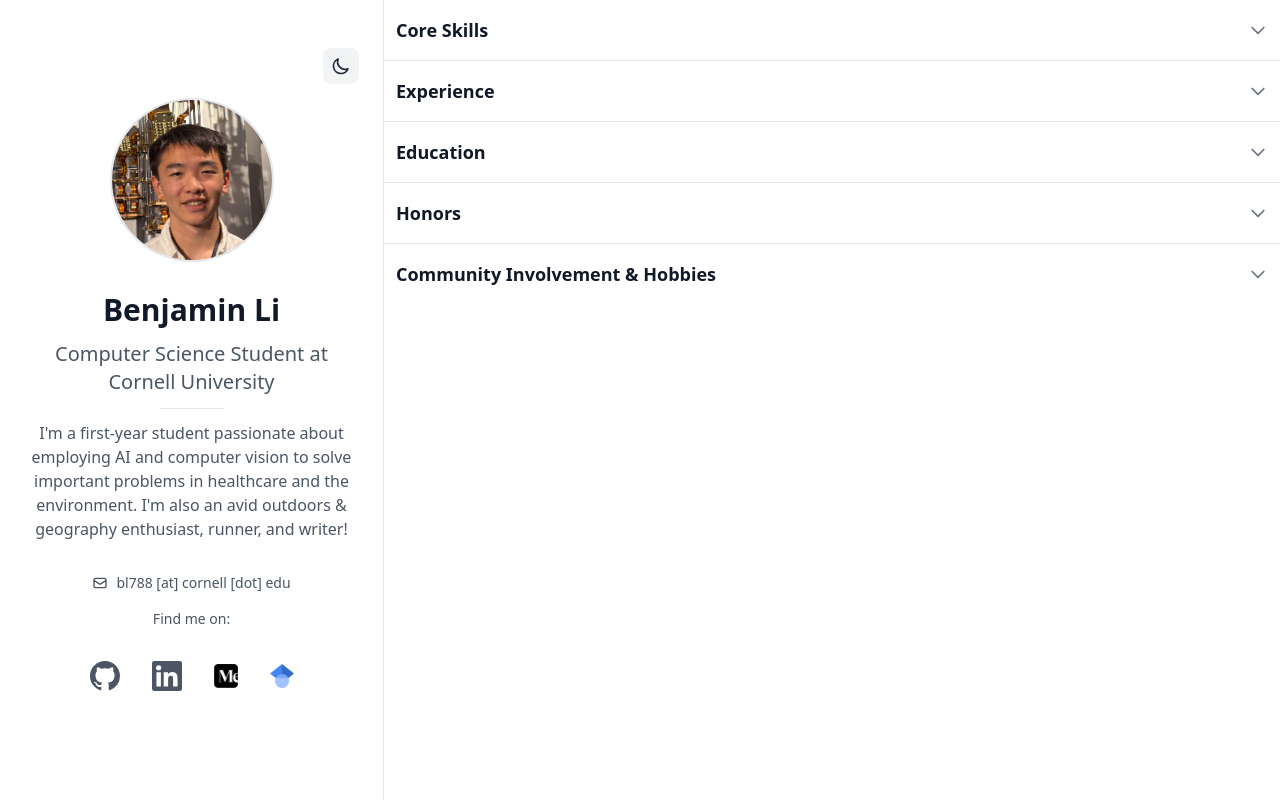
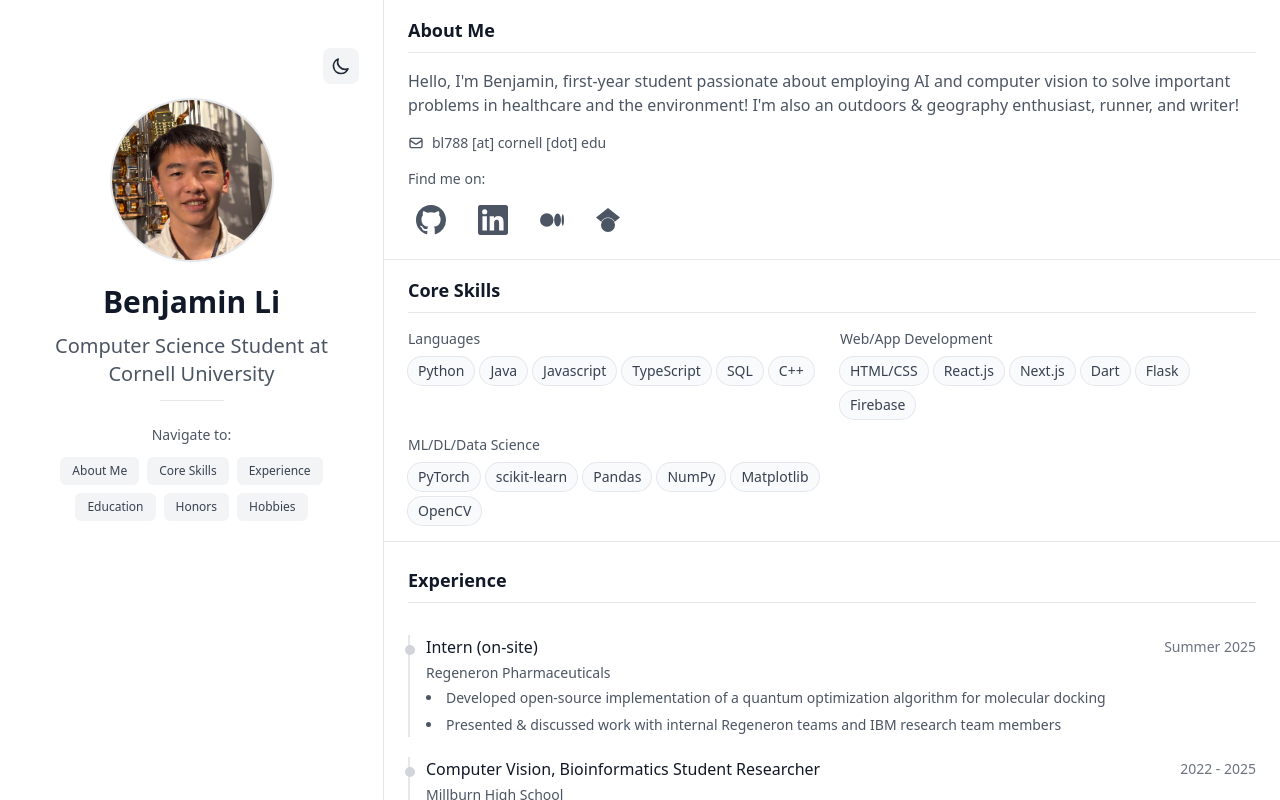
Before and after one commit to 25benjaminli/ben-website, a Next.js app: page / in a window 1280 px wide. Shown: the top 800 px of the page. Built offline with nearby package versions, Linux system fonts and the light colour scheme.

Commit message:
updates to nav and organization

```diff
--- /dev/null
+++ b/app/components/AboutSection.tsx
@@ -0,0 +1,77 @@
+const AboutSection = () => {
+	return (
+		<div className="pt-2 pb-4 bg-white dark:bg-gray-900 px-6">
+			<div className="space-y-4">
+				<p className="text-sm md:text-base text-gray-600 dark:text-gray-400 leading-relaxed">
+					Hello, I'm Benjamin, first-year student passionate about employing AI and computer vision to solve important problems in healthcare and the environment!
+					I'm also an outdoors & geography enthusiast, runner, and writer!
+				</p>
+
+				<div className="space-y-4">
+					{/* Contact Info */}
+					<div className="flex items-center space-x-2">
+						<svg className="w-4 h-4 text-gray-600 dark:text-gray-400" viewBox="0 0 24 24" fill="none" stroke="currentColor" strokeWidth="2">
+							<path d="M3 8l7.89 5.26a2 2 0 002.22 0L21 8M5 19h14a2 2 0 002-2V7a2 2 0 00-2-2H5a2 2 0 00-2 2v10a2 2 0 002 2z" />
+						</svg>
+						<p className="text-sm text-gray-600 dark:text-gray-400">
+							bl788 [at] cornell [dot] edu
+						</p>
+					</div>
+
+					{/* Social Links */}
+					<div>
+						<p className="text-sm text-gray-600 dark:text-gray-400 mb-2">
+							Find me on:
+						</p>
+						<div className="flex items-center space-x-4">
+							<a
+								href="https://github.com/25benjaminli"
+								target="_blank"
+								rel="noopener noreferrer"
+								className="p-2 text-gray-600 dark:text-gray-400 hover:text-gray-900 dark:hover:text-white"
+							>
+								<svg viewBox="0 0 24 24" width="30" height="30" fill="currentColor">
+									<path d="M12 0C5.37 0 0 5.37 0 12c0 5.31 3.435 9.795 8.205 11.385.6.105.825-.255.825-.57 0-.285-.015-1.23-.015-2.235-3.015.555-3.795-.735-4.035-1.41-.135-.345-.72-1.41-1.23-1.695-.42-.225-1.02-.78-.015-.795.945-.015 1.62.87 1.845 1.23 1.08 1.815 2.805 1.305 3.495.99.105-.78.42-1.305.765-1.605-2.67-.3-5.46-1.335-5.46-5.925 0-1.305.465-2.385 1.23-3.225-.12-.3-.54-1.53.12-3.18 0 0 1.005-.315 3.3 1.23.96-.27 1.98-.405 3-.405s2.04.135 3 .405c2.295-1.56 3.3-1.23 3.3-1.23.66 1.65.24 2.88.12 3.18.765.84 1.23 1.905 1.23 3.225 0 4.605-2.805 5.625-5.475 5.925.435.375.81 1.095.81 2.22 0 1.605-.015 2.895-.015 3.3 0 .315.225.69.825.57A12.02 12.02 0 0024 12c0-6.63-5.37-12-12-12z" />
+								</svg>
+							</a>
+							<a
+								href="https://www.linkedin.com/in/benjamin-li-613a16230/"
+								target="_blank"
+								rel="noopener noreferrer"
+								className="p-2 text-gray-600 dark:text-gray-400 hover:text-gray-900 dark:hover:text-white"
+							>
+								<svg viewBox="0 0 24 24" width="30" height="30" fill="currentColor">
+									<path d="M20.447 20.452h-3.554v-5.569c0-1.328-.027-3.037-1.852-3.037-1.853 0-2.136 1.445-2.136 2.939v5.667H9.351V9h3.414v1.561h.046c.477-.9 1.637-1.85 3.37-1.85 3.601 0 4.267 2.37 4.267 5.455v6.286zM5.337 7.433a2.062 2.062 0 01-2.063-2.065 2.064 2.064 0 112.063 2.065zm1.782 13.019H3.555V9h3.564v11.452zM22.225 0H1.771C.792 0 0 .774 0 1.729v20.542C0 23.227.792 24 1.771 24h20.451C23.2 24 24 23.227 24 22.271V1.729C24 .774 23.2 0 22.222 0h.003z" />
+								</svg>
+							</a>
+
+							<a
+								href="https://medium.com/@25benjaminli/"
+								target="_blank"
+								rel="noopener noreferrer"
+								className="p-2 text-gray-600 dark:text-gray-400 hover:text-gray-900 dark:hover:text-white"
+							>
+								<svg viewBox="0 0 24 24" width="24" height="24" fill="currentColor">
+									<path d="M13.54 12a6.8 6.8 0 01-6.77 6.82A6.8 6.8 0 010 12a6.8 6.8 0 016.77-6.82A6.8 6.8 0 0113.54 12zM20.96 12c0 3.54-1.51 6.42-3.38 6.42-1.87 0-3.39-2.88-3.39-6.42s1.52-6.42 3.39-6.42 3.38 2.88 3.38 6.42M24 12c0 3.17-.53 5.75-1.19 5.75-.66 0-1.19-2.58-1.19-5.75s.53-5.75 1.19-5.75S24 8.83 24 12z"/>
+								</svg>
+							</a>
+
+							<a
+								href="https://scholar.google.com/citations?user=JRj8RfIAAAAJ&hl=en"
+								target="_blank"
+								rel="noopener noreferrer"
+								className="p-2 text-gray-600 dark:text-gray-400 hover:text-gray-900 dark:hover:text-white"
+							>
+								<svg viewBox="0 0 24 24" width="24" height="24" fill="currentColor">
+									<path d="M5.242 13.769L0 9.5 12 0l12 9.5-5.242 4.269C17.548 11.249 14.978 9.5 12 9.5c-2.977 0-5.548 1.748-6.758 4.269zM12 10a7 7 0 1 0 0 14 7 7 0 0 0 0-14z"/>
+								</svg>
+							</a>
+						</div>
+					</div>
+				</div>
+			</div>
+		</div>
+	);
+};
+
+export default AboutSection;
--- a/app/components/HonorsSection.tsx
+++ b/app/components/HonorsSection.tsx
@@ -47,7 +47,7 @@ const HonorsSection = () => {
 	];
 
 	return (
-		<div className="py-6 bg-white dark:bg-gray-900 px-6">
+		<div className="pt-2 pb-4 bg-white dark:bg-gray-900 px-6">
 			<div className="space-y-4 ">
 				{/* <div>
 					<h3 className="text-lg font-semibold text-gray-900 dark:text-white text-center md:text-left">Selected Honors & Awards</h3>
--- a/app/components/ProfileSection.tsx
+++ b/app/components/ProfileSection.tsx
@@ -1,7 +1,20 @@
 import Image from 'next/image';
 import { ThemeToggle } from './ThemeToggle';
 
-const ProfileSection = () => {
+interface ProfileSectionProps {
+	scrollToSection: (sectionId: string) => void;
+}
+
+const ProfileSection = ({ scrollToSection }: ProfileSectionProps) => {
+	const navigationItems = [
+		{ key: 'about', label: 'About Me' },
+		{ key: 'skills', label: 'Core Skills' },
+		{ key: 'experience', label: 'Experience' },
+		{ key: 'education', label: 'Education' },
+		{ key: 'honors', label: 'Honors' },
+		{ key: 'hobbies', label: 'Hobbies' }
+	];
+
 	return (
 		<div className="w-full py-8 md:py-0 bg-white dark:bg-gray-900 px-6 sm:pt-0">
 			{/* Theme Toggle Button */}
@@ -9,7 +22,7 @@ const ProfileSection = () => {
 				<ThemeToggle />
 			</div>
 
-			<div className="space-y-8 text-center">
+			<div className="space-y-6 text-center">
 				<div className="relative w-28 md:w-40 h-28 md:h-40 mx-auto">
 					<div className="relative w-full h-full rounded-full overflow-hidden ring-2 ring-gray-200 dark:ring-gray-700">
 						<Image src="/portrait.jpg" alt="Profile" fill className="object-cover" priority />
@@ -20,71 +33,21 @@ const ProfileSection = () => {
 					<h1 className="text-2xl md:text-3xl font-bold text-gray-900 dark:text-white">Benjamin Li</h1>
 					<h2 className="text-lg md:text-xl text-gray-600 dark:text-gray-400">Computer Science Student at Cornell University</h2>
 					<div className="h-px w-16 bg-gray-200 dark:bg-gray-700 mx-auto my-4" />
-					<p className="text-sm md:text-base text-gray-600 dark:text-gray-400 max-w-xs mx-auto leading-relaxed">
-						I'm a first-year student passionate about employing AI and computer vision to solve important problems in healthcare and the environment.
-						I'm also an avid outdoors & geography enthusiast, runner, and writer!
-						{/* <br/> */}
-						<br/>
-						{/* See my full resume here: <a href="/Benjamin_Li_Resume.pdf" target="_blank" className="text-blue-600 dark:text-blue-400 hover:underline">Benjamin_Li_Resume.pdf</a> */}
-					</p>
 				</div>
 
-				<div className="space-y-4">
-					{/* Contact Info */}
-					<div className="flex items-center justify-center space-x-2">
-						<svg className="w-4 h-4 text-gray-600 dark:text-gray-400" viewBox="0 0 24 24" fill="none" stroke="currentColor" strokeWidth="2">
-							<path d="M3 8l7.89 5.26a2 2 0 002.22 0L21 8M5 19h14a2 2 0 002-2V7a2 2 0 00-2-2H5a2 2 0 00-2 2v10a2 2 0 002 2z" />
-						</svg>
-						<p className = "text-sm text-gray-600 dark:text-gray-400">
-							bl788 [at] cornell [dot] edu
-						</p>
-					</div>
-
-					{/* Social Links */}
-					<p className = "text-sm text-gray-600 dark:text-gray-400">
-						Find me on:
-					</p>
-					<div className="flex items-center justify-center space-x-4 pt-2">
-						<a
-							href="https://github.com/25benjaminli"
-							target="_blank"
-							rel="noopener noreferrer"
-							className="p-2 text-gray-600 dark:text-gray-400 hover:text-gray-900 dark:hover:text-white"
-						>
-							<svg viewBox="0 0 24 24" width="30" height="30" fill="currentColor">
-								<path d="M12 0C5.37 0 0 5.37 0 12c0 5.31 3.435 9.795 8.205 11.385.6.105.825-.255.825-.57 0-.285-.015-1.23-.015-2.235-3.015.555-3.795-.735-4.035-1.41-.135-.345-.72-1.41-1.23-1.695-.42-.225-1.02-.78-.015-.795.945-.015 1.62.87 1.845 1.23 1.08 1.815 2.805 1.305 3.495.99.105-.78.42-1.305.765-1.605-2.67-.3-5.46-1.335-5.46-5.925 0-1.305.465-2.385 1.23-3.225-.12-.3-.54-1.53.12-3.18 0 0 1.005-.315 3.3 1.23.96-.27 1.98-.405 3-.405s2.04.135 3 .405c2.295-1.56 3.3-1.23 3.3-1.23.66 1.65.24 2.88.12 3.18.765.84 1.23 1.905 1.23 3.225 0 4.605-2.805 5.625-5.475 5.925.435.375.81 1.095.81 2.22 0 1.605-.015 2.895-.015 3.3 0 .315.225.69.825.57A12.02 12.02 0 0024 12c0-6.63-5.37-12-12-12z" />
-							</svg>
-						</a>
-						<a
-							href="https://www.linkedin.com/in/benjamin-li-613a16230/"
-							target="_blank"
-							rel="noopener noreferrer"
-							className="p-2 text-gray-600 dark:text-gray-400 hover:text-gray-900 dark:hover:text-white"
-						>
-							<svg viewBox="0 0 24 24" width="30" height="30" fill="currentColor">
-								<path d="M20.447 20.452h-3.554v-5.569c0-1.328-.027-3.037-1.852-3.037-1.853 0-2.136 1.445-2.136 2.939v5.667H9.351V9h3.414v1.561h.046c.477-.9 1.637-1.85 3.37-1.85 3.601 0 4.267 2.37 4.267 5.455v6.286zM5.337 7.433a2.062 2.062 0 01-2.063-2.065 2.064 2.064 0 112.063 2.065zm1.782 13.019H3.555V9h3.564v11.452zM22.225 0H1.771C.792 0 0 .774 0 1.729v20.542C0 23.227.792 24 1.771 24h20.451C23.2 24 24 23.227 24 22.271V1.729C24 .774 23.2 0 22.222 0h.003z" />
-							</svg>
-						</a>
-
-						<a
-							href="https://medium.com/@25benjaminli/"
-							target="_blank"
-							rel="noopener noreferrer"
-							className="p-2 text-gray-600 dark:text-gray-400 hover:text-gray-900 dark:hover:text-white"
-						>
-							{/* add medium_logo.png here */}
-							<Image src="/medium_logo.png" alt="Medium" width={24} height={24} className="object-contain" />
-						</a>
-
-						<a
-							href="https://scholar.google.com/citations?user=JRj8RfIAAAAJ&hl=en"
-							target="_blank"
-							rel="noopener noreferrer"
-							className="p-2 text-gray-600 dark:text-gray-400 hover:text-gray-900 dark:hover:text-white"
-						>
-							{/* add medium_logo.png here */}
-							<Image src="/gscholar_logo.png" alt="Google Scholar" width={24} height={24} className="object-contain" />
-						</a>
+				{/* Navigation Buttons */}
+				<div className="space-y-3">
+					<p className="text-sm text-gray-600 dark:text-gray-400">Navigate to:</p>
+					<div className="flex flex-wrap gap-2 justify-center">
+						{navigationItems.map((item) => (
+							<button
+								key={item.key}
+								onClick={() => scrollToSection(item.key)}
+								className="px-3 py-1.5 rounded-md text-xs font-medium transition-colors bg-gray-100 dark:bg-gray-800 text-gray-700 dark:text-gray-300 hover:bg-gray-200 dark:hover:bg-gray-700"
+							>
+								{item.label}
+							</button>
+						))}
 					</div>
 				</div>
 			</div>
--- a/app/components/SkillsSection.tsx
+++ b/app/components/SkillsSection.tsx
@@ -15,7 +15,7 @@ const SkillsSection = () => {
 	];
 
 	return (
-		<div className="py-6 bg-white dark:bg-gray-900 px-6">
+		<div className="pt-2 pb-4 bg-white dark:bg-gray-900 px-6">
 			<div className="space-y-4 ">
 				{/* <div>
 					<h3 className="text-lg font-semibold text-gray-900 dark:text-white text-center md:text-left">Core Skills</h3>
--- a/app/components/Timeline.tsx
+++ b/app/components/Timeline.tsx
@@ -12,7 +12,7 @@ interface TimelineProps {
 
 function Timeline({ arr }: TimelineProps) {
 	return (
-		<div className="py-6 bg-white dark:bg-gray-900 px-6">
+		<div className="pt-2 pb-4 bg-white dark:bg-gray-900 px-6">
 			<div className="space-y-4 ">
 				{/* <div>
 					<h3 className="text-lg font-semibold text-gray-900 dark:text-white text-center md:text-left">{title}</h3>
--- a/app/page.tsx
+++ b/app/page.tsx
@@ -1,28 +1,19 @@
 'use client';
 
-import { useState } from 'react';
 import ProfileSection from './components/ProfileSection';
 import SkillsSection from './components/SkillsSection';
 import ExperienceSection from './components/ExperienceSection';
 import HobbiesSection from './components/HobbiesSection';
 import EducationSection from './components/EducationSection';
 import HonorsSection from './components/HonorsSection';
-import CollapsibleSection from './components/CollapsibleSection';
+import AboutSection from './components/AboutSection';
 
 export default function MinimalistPortfolio() {
-    const [sectionsOpen, setSectionsOpen] = useState({
-        skills: false,
-        experience: false,
-        education: false,
-        honors: false,
-        hobbies: false
-    });
-
-    const toggleSection = (section: keyof typeof sectionsOpen) => {
-        setSectionsOpen(prev => ({
-            ...prev,
-            [section]: !prev[section]
-        }));
+    const scrollToSection = (sectionId: string) => {
+        const element = document.getElementById(sectionId);
+        if (element) {
+            element.scrollIntoView({ behavior: 'smooth' });
+        }
     };
 
     return (
@@ -31,52 +22,77 @@ export default function MinimalistPortfolio() {
                 {/* Left Column - Profile */}
                 <div className="md:col-span-3 border-b md:border-b-0 md:border-r border-gray-200 dark:border-gray-800">
                     <div className="md:sticky md:top-4 md:pt-8">
-                        <ProfileSection />
+                        <ProfileSection scrollToSection={scrollToSection} />
                     </div>
                 </div>
 
-                {/* Right Column - Collapsible Sections */}
+                {/* Right Column - All Sections */}
                 <div className="md:col-span-7 flex flex-col min-h-screen">
-                    <CollapsibleSection
-                        title="Core Skills"
-                        isOpen={sectionsOpen.skills}
-                        onToggle={() => toggleSection('skills')}
-                    >
+                    {/* About Me Section */}
+                    <div id="about" className="border-b border-gray-200 dark:border-gray-800">
+                        <div className="pt-4 pb-2 px-6">
+                            <h3 className="text-lg font-semibold text-gray-900 dark:text-white">
+                                About Me
+                            </h3>
+                            <div className="h-px w-full bg-gray-200 dark:bg-gray-700 mt-2" />
+                        </div>
+                        <AboutSection />
+                    </div>
+
+                    {/* Core Skills Section */}
+                    <div id="skills" className="border-b border-gray-200 dark:border-gray-800">
+                        <div className="pt-4 pb-2 px-6">
+                            <h3 className="text-lg font-semibold text-gray-900 dark:text-white">
+                                Core Skills
+                            </h3>
+                            <div className="h-px w-full bg-gray-200 dark:bg-gray-700 mt-2" />
+                        </div>
                         <SkillsSection />
-                    </CollapsibleSection>
+                    </div>
 
-                    <CollapsibleSection
-                        title="Experience"
-                        isOpen={sectionsOpen.experience}
-                        onToggle={() => toggleSection('experience')}
-                    >
+                    {/* Experience Section */}
+                    <div id="experience" className="border-b border-gray-200 dark:border-gray-800">
+                        <div className="py-6 px-6">
+                            <h3 className="text-lg font-semibold text-gray-900 dark:text-white">
+                                Experience
+                            </h3>
+                            <div className="h-px w-full bg-gray-200 dark:bg-gray-700 mt-2" />
+                        </div>
                         <ExperienceSection />
-                    </CollapsibleSection>
+                    </div>
 
-                    <CollapsibleSection
-                        title="Education"
-                        isOpen={sectionsOpen.education}
-                        onToggle={() => toggleSection('education')}
-                    >
+                    {/* Education Section */}
+                    <div id="education" className="border-b border-gray-200 dark:border-gray-800">
+                        <div className="py-6 px-6">
+                            <h3 className="text-lg font-semibold text-gray-900 dark:text-white">
+                                Education
+                            </h3>
+                            <div className="h-px w-full bg-gray-200 dark:bg-gray-700 mt-2" />
+                        </div>
                         <EducationSection />
-                    </CollapsibleSection>
+                    </div>
 
-                    <CollapsibleSection
-                        title="Honors"
-                        isOpen={sectionsOpen.honors}
-                        onToggle={() => toggleSection('honors')}
-                    >
+                    {/* Honors Section */}
+                    <div id="honors" className="border-b border-gray-200 dark:border-gray-800">
+                        <div className="py-6 px-6">
+                            <h3 className="text-lg font-semibold text-gray-900 dark:text-white">
+                                Honors
+                            </h3>
+                            <div className="h-px w-full bg-gray-200 dark:bg-gray-700 mt-2" />
+                        </div>
                         <HonorsSection />
-                    </CollapsibleSection>
+                    </div>
 
-                    <CollapsibleSection
-                        title="Community Involvement & Hobbies"
-                        isOpen={sectionsOpen.hobbies}
-                        onToggle={() => toggleSection('hobbies')}
-                        showBorder={false}
-                    >
+                    {/* Hobbies Section */}
+                    <div id="hobbies" className="border-b border-gray-200 dark:border-gray-800">
+                        <div className="py-6 px-6">
+                            <h3 className="text-lg font-semibold text-gray-900 dark:text-white">
+                                Community Involvement & Hobbies
+                            </h3>
+                            <div className="h-px w-full bg-gray-200 dark:bg-gray-700 mt-2" />
+                        </div>
                         <HobbiesSection />
-                    </CollapsibleSection>
+                    </div>
                 </div>
             </div>
         </main>
```
Also changed, not shown: app/components/HobbiesSection.tsx (+2 -7 lines).
